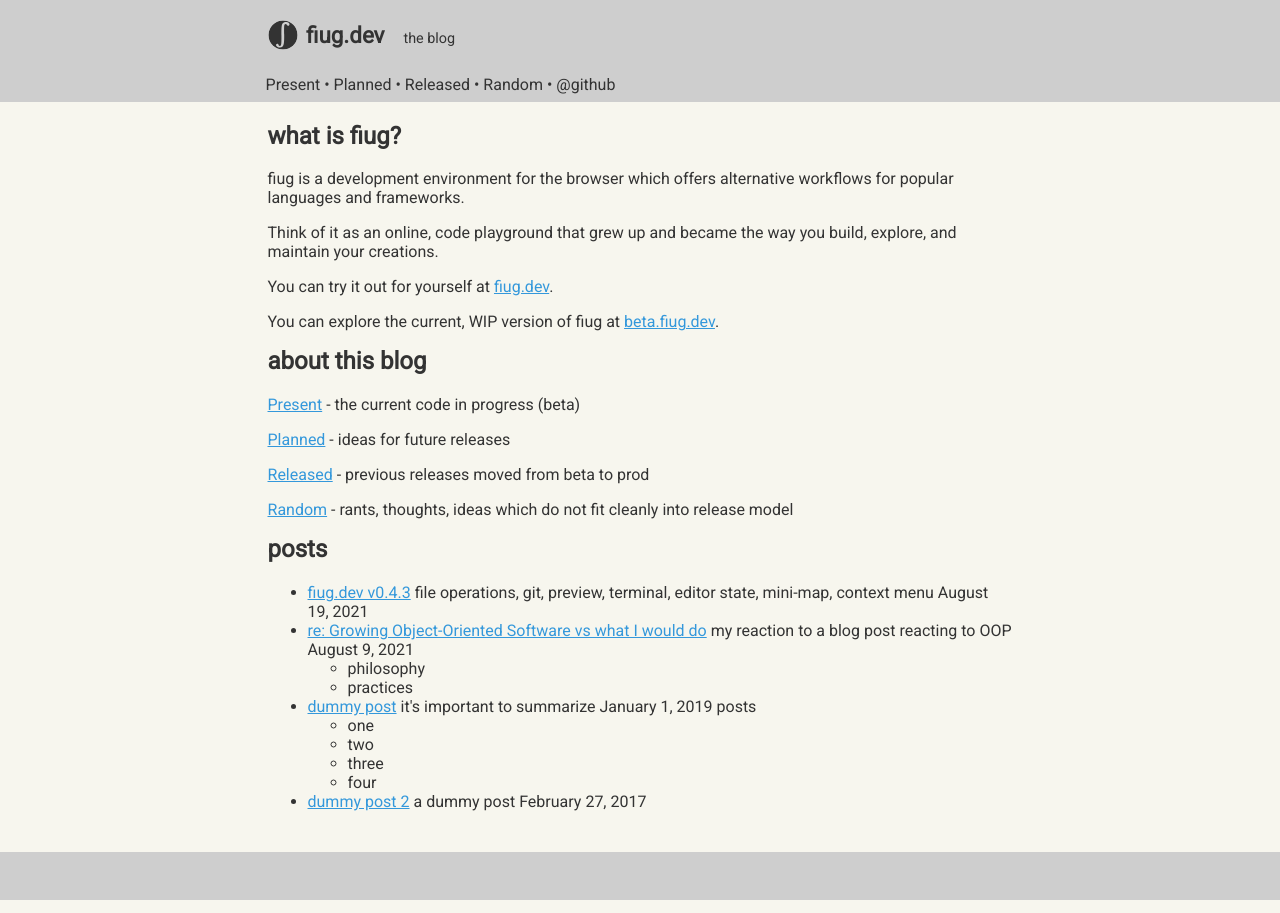
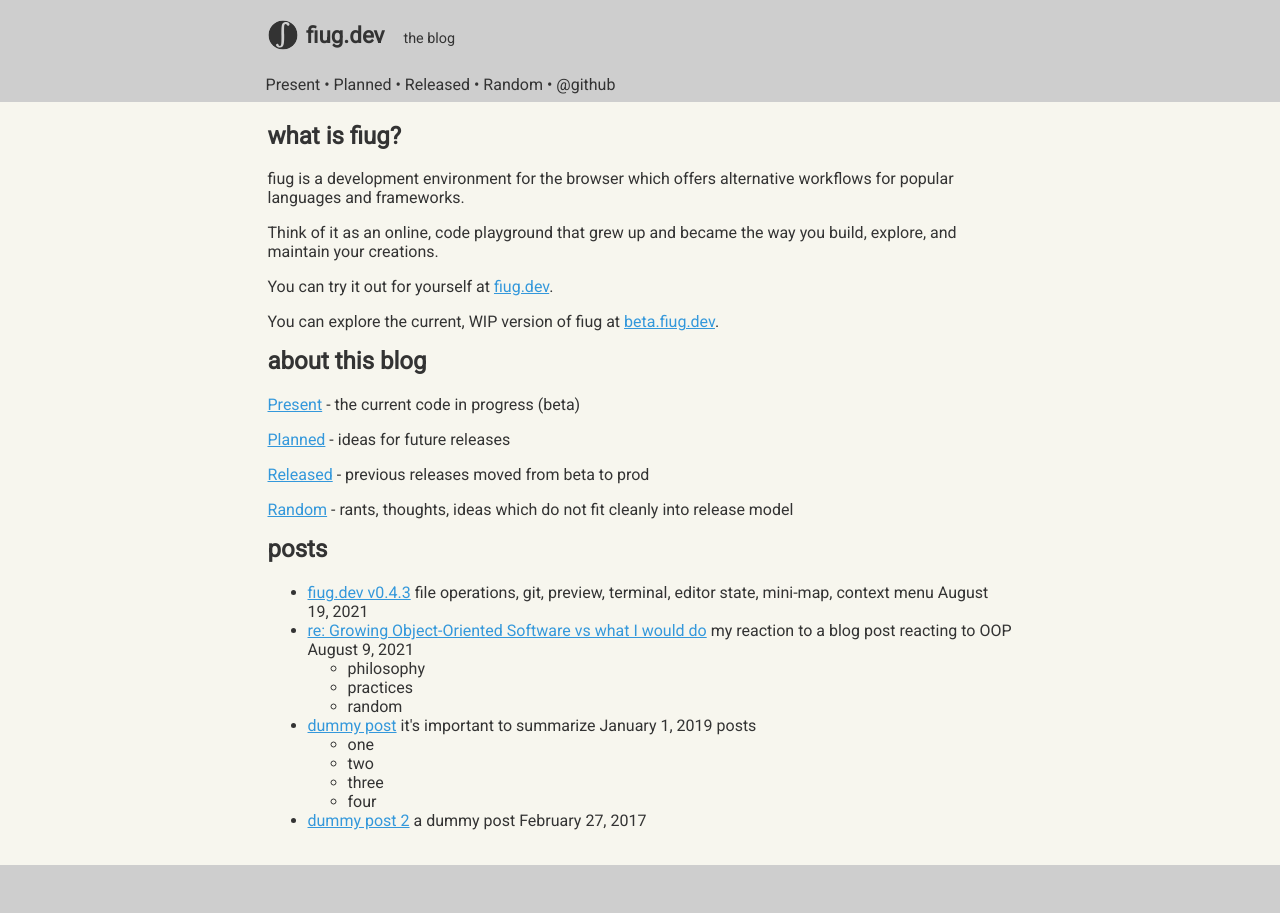
Before and after one commit to fiugd/blog, a Jekyll site: the page built from docs/index.md, in a window 1280 px wide. Built offline with Jekyll 4.4.1, drawn with Linux system fonts in a browser that asks for light colours.

Commit message:
Update 2021-08-09-re-growing-object-oriented-software-vs-what-i-would-do.md

```diff
--- a/docs/_posts/2021-08-09-re-growing-object-oriented-software-vs-what-i-would-do.md
+++ b/docs/_posts/2021-08-09-re-growing-object-oriented-software-vs-what-i-would-do.md
@@ -6,6 +6,7 @@
 tags:
   - philosophy
   - practices
+  - random
 ---
 
 > re: [Growing Object-Oriented Software vs what I would do — Dawid Ciężarkiewicz aka \`dpc\`](https://dpc.pw/growing-object-oriented-software-vs-what-i-would-do)
```
